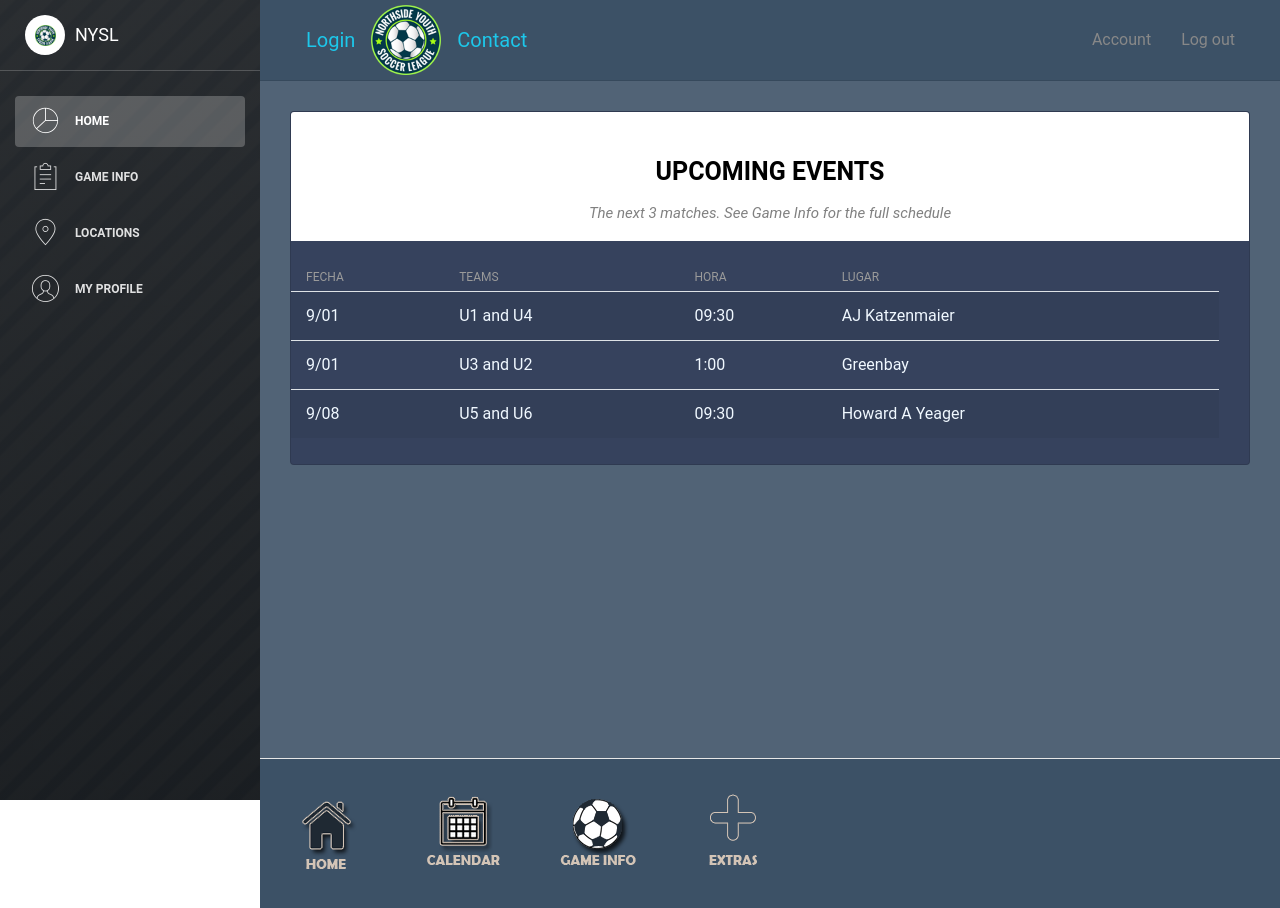
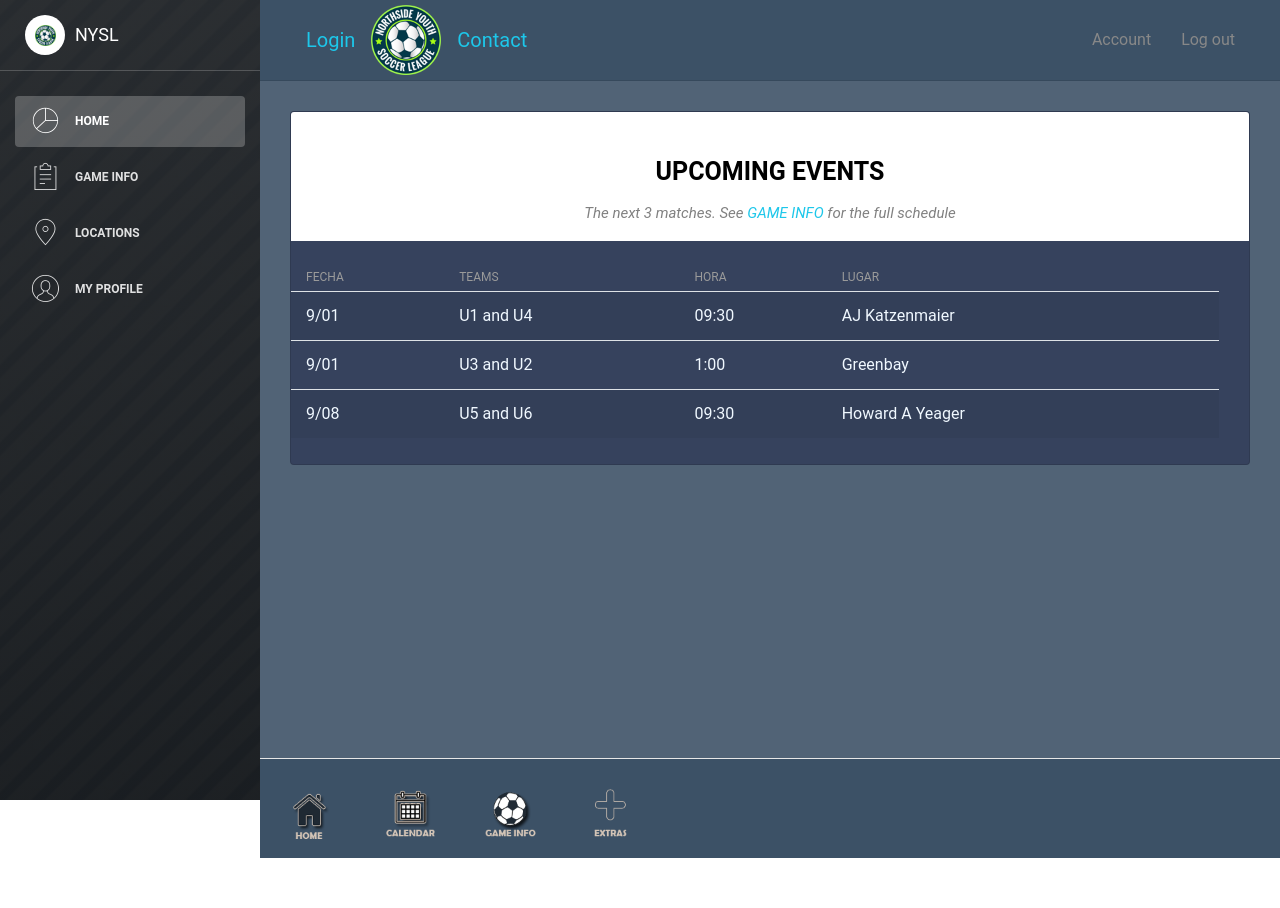
Before and after one commit to zolemello/MobileWebDevelopment, a Vue app: page /#/admin/home in a window 1280 px wide. After the commit the page ends 869 px from the top, so only its background shows below. Built offline with nearby package versions, Linux system fonts and the light colour scheme; what v-tooltip would draw is missing.

Commit message:
Cambios en la Game Info

```diff
--- a/src/layout/ContentFooter.vue
+++ b/src/layout/ContentFooter.vue
@@ -4,16 +4,16 @@
       <nav>
         <ul class="footer-menu">
           <li>
-          <router-link :to="{path:'/admin'}"> <img src='img\home.png'></router-link>
+          <router-link :to="{path:'/admin'}"> <img src='img\home.png' height="70px" width="70px"></router-link>
           </li>
           <li>
-            <router-link :to="{path:'/admin/calendar'}"><img src='img\calendar.png'></router-link>
+            <router-link :to="{path:'/admin'}"><img src='img\calendar.png' height="70px" width="70px"></router-link>
           </li>
           <li>
-          <router-link :to="{path:'/admin/game-info'}"> <img src='img\game info.png'></router-link>
+          <router-link :to="{path:'/admin/game-info'}"> <img src='img\game info.png' height="70px" width="70px" > </router-link>
           </li>
           <li>
-            <router-link :to="{path:'/admin/extras'}"><img src='img\extras.png'></router-link>
+          <router-link :to="{path:'/admin'}">  <img src='img\extras.png' height="70px" width="70px"></router-link>
           </li>
         </ul>
       </nav>
@@ -40,8 +40,10 @@
 }
 
 .footer{
- height: 150px;
+ height: 100px;
  background-color: #3c5166;
+ border-spacing: 1px;
+ position:static;
 
 
 }
--- a/src/layout/TopNavbar.vue
+++ b/src/layout/TopNavbar.vue
@@ -5,7 +5,7 @@
               Login
             </a></a>
 
-     <img src="/img/nysl_logo.png" height="70px" width="70px">
+    <a href="admin/user"> <img src="/img/nysl_logo.png" height="70px" width="70px"></a>
 
      <a class="navbar-brand" href="#"><a href="#" class="nav-link">
               Contact
--- a/src/pages/GameInfo.vue
+++ b/src/pages/GameInfo.vue
@@ -5,11 +5,10 @@
       <div class="row">
         <div class="col-12">
           <card class="strpied-tabled-with-hover"
-                body-classes="table-full-width table-responsive"
-          >
+                body-classes="table-full-width table-responsive">
             <template slot="header" >
               <h4 class="tituloTabla">GAME INFO</h4>
-              <p class="subtituloTabla">All games take place on Saturday</p>
+              <p class="subtituloTabla">All games take place on Saturday. To see the locations go <a href="/admin/locations">HERE</a></p>
             </template>
             <l-table class="table-hover table-striped"
                      :columns="table1.columns"
@@ -22,24 +21,7 @@
     </div>
   </div>
 
-<!--<div class="col-xl-4 col-md-6" v-for="partido in fecha.partidos" v-bind:key="partido">
-      <stats-card>
-           <div slot="header" class="icon-warning">
-             <i class="nc-icon nc-money-coins text-warning"></i>
-           </div>
-           <div slot="content">
-             <h4 class="card-title">
-               <router-link tag="a" to="/admin/game">
-                   <a class="btn btn-outline-info">{{partido.equipo}}</a>
-               </router-link></h4>
-             <p class="card-category">{{partido.hora}}</p>
-             <p class="card-body">{{partido.lugar}}</p>
-           </div>
-           <div slot="footer">
-             <i class="fa fa-calendar-o"></i>{{partido.fecha}}
-           </div>
-        </stats-card>
-  </div> -->
+
 </div>
 
 
@@ -48,20 +30,17 @@
 <script>
 
 
-
-
   import LTable from 'src/components/Table.vue'
   import Card from 'src/components/Cards/Card.vue'
-  const tableColumns = ['FECHA', 'TEAMS', 'HORA', 'LUGAR', 'MAPA']
+  const tableColumns = ['FECHA', 'TEAMS', 'HORA', 'LUGAR']
   const  tableData=[
 
           {
             fecha: "9/01",
             teams: "U1 and U4",
             hora: "09:30",
-            lugar: "AJ Katzenmaier",
-           mapa:"",
-            },
+            lugar: "AJ Katzenmaier"
+          },
 
           {
             fecha: "9/01",
--- a/src/pages/Home.vue
+++ b/src/pages/Home.vue
@@ -8,7 +8,7 @@
           >
             <template slot="header" >
               <h4 class="tituloTabla">UPCOMING EVENTS</h4>
-              <p class="subtituloTabla">The next 3 matches. See Game Info for the full schedule</p>
+              <p class="subtituloTabla">The next 3 matches. See <a href="../admin/game-info">GAME INFO</a> for the full schedule</p>
             </template>
             <l-table class="table-hover table-striped"
                      :columns="table1.columns"
--- a/src/pages/Partidos.vue
+++ b/src/pages/Partidos.vue
@@ -1,6 +1,14 @@
 
 <template>
 
+<b-card style="width: 20rem;" bg-variant="dark" text-variant="light" class="text-center">
+    <h3 class="card-title">{{fecha.month}}/{{fecha.day}}</h3>
+    <h4 class="card-subtitle">{{hora}}</h4>
+    <hr />
+    <p class="card-text">{{local}} vs. {{visitante}}</p>
+    <b-button :href="lugar.mapURL" variant="light">{{lugar.name}}</b-button>
+     <!--     <a :href="lugar.mapURL">{{lugar.name}}</a> -->
+  </b-card>
 
 
 </template>
@@ -17,8 +25,6 @@ import { scrypt } from 'crypto';
 
 	export default {
 
-
-
     data() {
       return {
         partidos:[
@@ -27,6 +33,7 @@ import { scrypt } from 'crypto';
             teams: "TEAMS",
             hora: "Hora",
             lugar: "LUGAR"
+
           },
           {
             fecha: "9/01",
@@ -72,6 +79,13 @@ import { scrypt } from 'crypto';
       }
     },
     props: {
+     fecha: String,
+    teams: String,
+    hora: String,
+    lugar: String,
+    mapa: String
+
+
     },
 	  components: {
 	    PartidoDelDia
```
